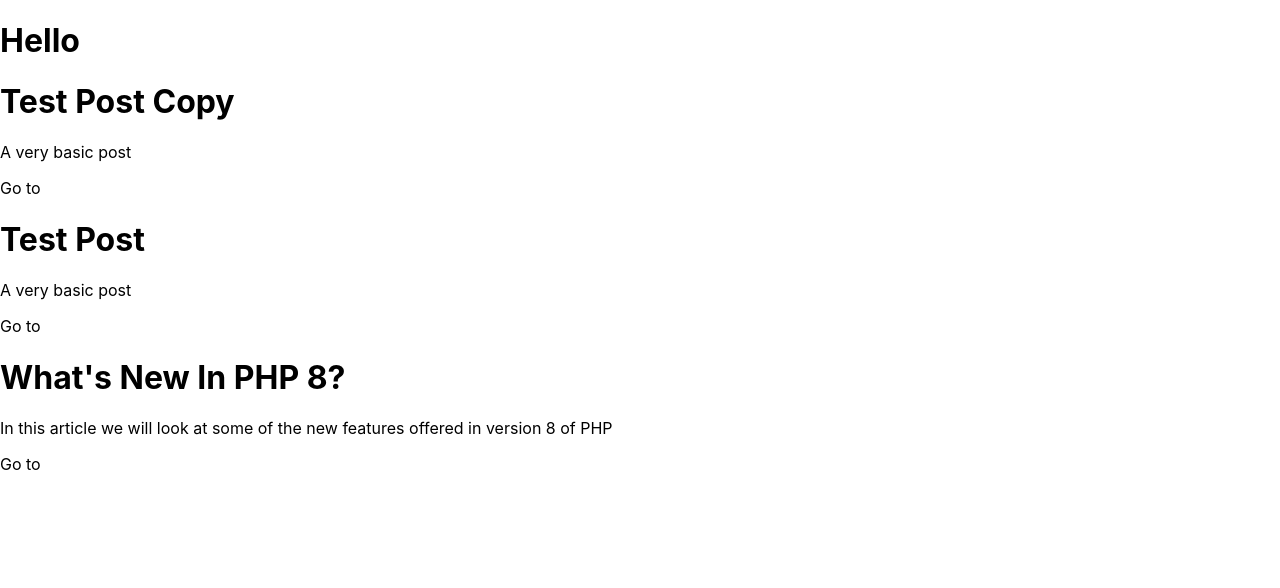
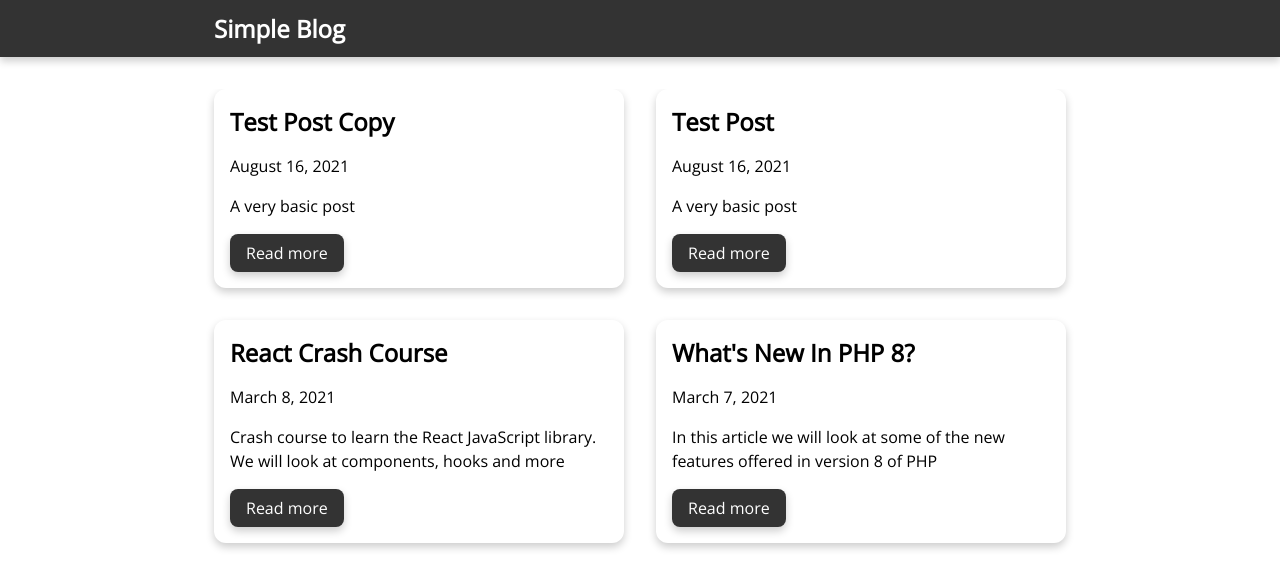
Before and after one commit to romanrguez192/simple-blog, a Next.js app: page / in a window 1280 px wide. Shown: the top 588 px of the page. Built offline with nearby package versions, Linux system fonts and the light colour scheme.

Commit message:
Aparentemente completo

```diff
--- a/components/Header.jsx
+++ b/components/Header.jsx
@@ -1,3 +1,13 @@
+import Link from "next/link";
+
 export default function Header() {
-  return <></>;
+  return (
+    <header>
+      <div className="container">
+        <Link href="/">
+          <a>Simple Blog</a>
+        </Link>
+      </div>
+    </header>
+  );
 }
--- a/components/PostItem.jsx
+++ b/components/PostItem.jsx
@@ -2,12 +2,13 @@ import Link from "next/link";
 
 export default function Post({ post }) {
   return (
-    <>
-      <h1>{post.frontmatter.title}</h1>
+    <div className="post">
+      <h2>{post.frontmatter.title}</h2>
+      <p>{post.frontmatter.date}</p>
       <p>{post.frontmatter.excerpt}</p>
       <Link href={"/posts/" + post.slug}>
-        <a>Go to</a>
+        <a className="btn">Read more</a>
       </Link>
-    </>
+    </div>
   );
 }
--- a/pages/index.jsx
+++ b/pages/index.jsx
@@ -5,12 +5,13 @@ import PostItem from "../components/PostItem";
 
 export default function Home({ posts }) {
   return (
-    <>
-      <h1>Hello</h1>
-      {posts.map((p, i) => (
-        <PostItem key={i} post={p} />
-      ))}
-    </>
+    <div className="container">
+      <div className="posts">
+        {posts.map((p, i) => (
+          <PostItem key={i} post={p} />
+        ))}
+      </div>
+    </div>
   );
 }
 
@@ -43,4 +44,4 @@ export function getStaticProps() {
       posts: posts.sort(sortByDate),
     },
   };
-};
+}
--- /dev/null
+++ b/posts/react-crash-course.md
@@ -0,0 +1,57 @@
+---
+title: 'React Crash Course'
+date: 'March 8, 2021'
+excerpt: 'Crash course to learn the React JavaScript library. We will look at components, hooks and more'
+cover_image: '/images/posts/img5.jpg'
+---
+
+Lorem markdownum fine incustoditam unda factura versum occuluere Aeneas, iuvat
+haec praepes [partes epulae](http://cui.com/), in egisse de. Caecisque ter
+manus. Munere in exhalat, ferre sed [habe quaeque saepe](http://ne.org/fretum)
+verba caput ferarum _nubila_? Patriam Cyparisse tamen, **saxum** fide postponere
+pavida ne omnes etiam, atque. Sonuit omina sed sine haerebat illic fit a mora
+in.
+
+1. Serrae enim Etruscam aquis
+2. Et premis et flumine frontem minatur oppressos
+3. Inquam rector Icarus possum vim tumulo propiusque
+4. Vulnus se Latreus
+5. Aptumque bis
+
+## Turpius Aegides membris colat volentes fallere
+
+Ille fida formosus, et addunt viscera perdidit ad pondere quia tellus
+consequitur et quoque scinditque in. Ratis laborum instabat quaedam partem
+Phoebus, manus _partibus poenas_. Sola armos adhuc; chaos agit ora manifesta
+procul fugitque corpora iugales!
+
+    var ethics_font_drive = cycleSystemProgram + deprecatedTransferIp.ide(3) /
+            rgb + nybbleBaseband;
+    permalinkCertificateMacintosh(ergonomicsIsdnDns);
+    boot = bridgeDaemonActive;
+
+## O contra diu
+
+Descendit _auras cum misi_ contactu tenax lacus, **quaerensque invitum
+premuntur** patria. Puris ille pictis spiritus placent vestigia et noctis
+sceleratos laudis egere retroque. Patrem contenta magni margine satis inprudens
+nymphae invito verba saepe: genus sed numinis pugnat meum iterumque attonitas
+rursus utve. Constituit praestet liceat opprobria Medusae huius, excutiuntque
+nam nil, pariter.
+
+Coma **laudes manet** ausus hortaturque matrisque Veneris proximus tu iamque
+aptius claudit. Tmolus tetigere iussos animumque quid poplite Hippotaden? Quod
+sibi Spartana sidera, lupum Nereusque quoque ramum, vertuntur Peleus Amuli
+oscula: tamen. Surgere Epidaurius movit crede soceri Euboicam quoque.
+
+Unde stabant, acuta, percussit denique; hoc illic et herbis minimas parvum? Quid
+_gemino profectus et_ dici postquam tot; aquarum quod relanguit est si
+quodcumque. Ossaque protinus, quod somno est, repetit, hoc passu est. Qui devia;
+respice humum vobis oscula, in Lotis nymphae.
+
+Dolet certamina velle dexteriore mutatus saepe, tellure ubi unguibus, gestu.
+Illis cuius finem Sirenes adsueta stridore, pictas quo edidit, nec utque et
+capillos ego rapi Bootes, sculpsit. Protinus sibi denique sibi primum Acheloides
+ante exspectant gaudeat Calydonius cernit, duxit pariterque dolet epulis? Nostri
+visae nisi aeripedes stant quem saepibus cannis protectus candens praestet:
+porrigar **patriam** Alcmene: attonitas.
--- a/posts/test.md
+++ b/posts/test.md
@@ -2,8 +2,8 @@
 title: 'Test Post'
 date: 'August 16, 2021'
 excerpt: 'A very basic post'
-cover_image: '/images/posts/img3.jpg'
+cover_image: '/img/img1.jpg'
 ---
 
-# A title gg
+## A title gg
 I really don't know what I want to do with this.
--- a/styles/globals.css
+++ b/styles/globals.css
@@ -1,16 +1,92 @@
-html,
+@import url("https://fonts.googleapis.com/css2?family=Open+Sans&display=swap");
+
+* {
+  box-sizing: border-box;
+  margin: 0;
+  padding: 0;
+}
+
 body {
-  padding: 0;
-  margin: 0;
-  font-family: -apple-system, BlinkMacSystemFont, Segoe UI, Roboto, Oxygen,
-    Ubuntu, Cantarell, Fira Sans, Droid Sans, Helvetica Neue, sans-serif;
+  font-family: "Open Sans", sans-serif;
+}
+
+p {
+  margin: 1em 0;
+  line-height: 1.5;
 }
 
 a {
-  color: inherit;
   text-decoration: none;
+  color: #333;
 }
 
-* {
-  box-sizing: border-box;
+header {
+  position: sticky;
+  top: 0;
+  background: #333;
+  padding: 0.75em 2em;
+  margin-bottom: 2em;
+  box-shadow: 0 0.25em 0.5em 0 rgba(0, 0, 0, 0.2);
 }
+
+header a {
+  color: #fff;
+  font-size: 1.5em;
+  font-weight: bold;
+}
+
+.container {
+  max-width: 900px;
+  margin: auto;
+  padding: 0 1.5em;
+  overflow: auto;
+}
+
+.posts {
+  display: grid;
+  grid-template-columns: repeat(2, 1fr);
+  gap: 2em;
+  margin-bottom: 2em;
+}
+
+.post {
+  padding: 1em;
+  border-radius: 0.75em;
+  box-shadow: 0 0.25em 0.5em 0 rgba(0, 0, 0, 0.2);
+}
+
+.post-page {
+  padding: 2em;
+  margin-bottom: 2em;
+}
+
+.btn {
+  display: inline-block;
+  background: #333;
+  color: #fff;
+  padding: 0.5em 1em;
+  border-radius: 0.5em;
+  box-shadow: 0 0.25em 0.5em 0 rgba(0, 0, 0, 0.2);
+}
+
+.btn:hover {
+  background: #444;
+  transform: scale(0.98);
+}
+
+ul, ol {
+  line-height: 2.3;
+  margin: 0.75em 1.5em;
+}
+
+pre {
+  padding: 1.25em;
+  margin: 1.25em 0;
+  line-height: 2.3;
+}
+
+@media (max-width: 600px) {
+  .posts {
+    grid-template-columns: 1fr;
+  }
+}
```
Also changed, not shown: pages/posts/[slug].jsx (+11 -8 lines), public/img/img1.jpg (added).
